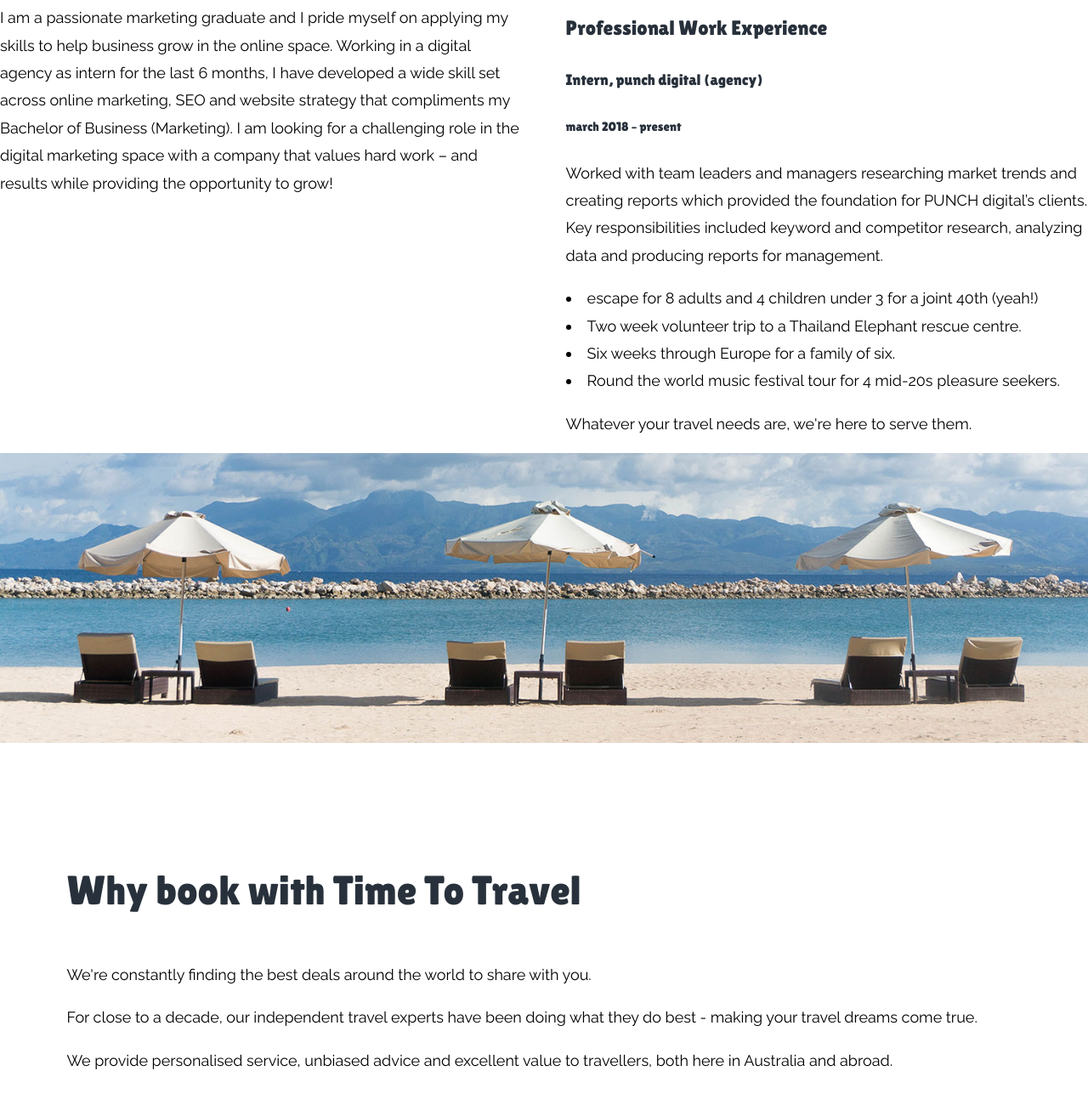
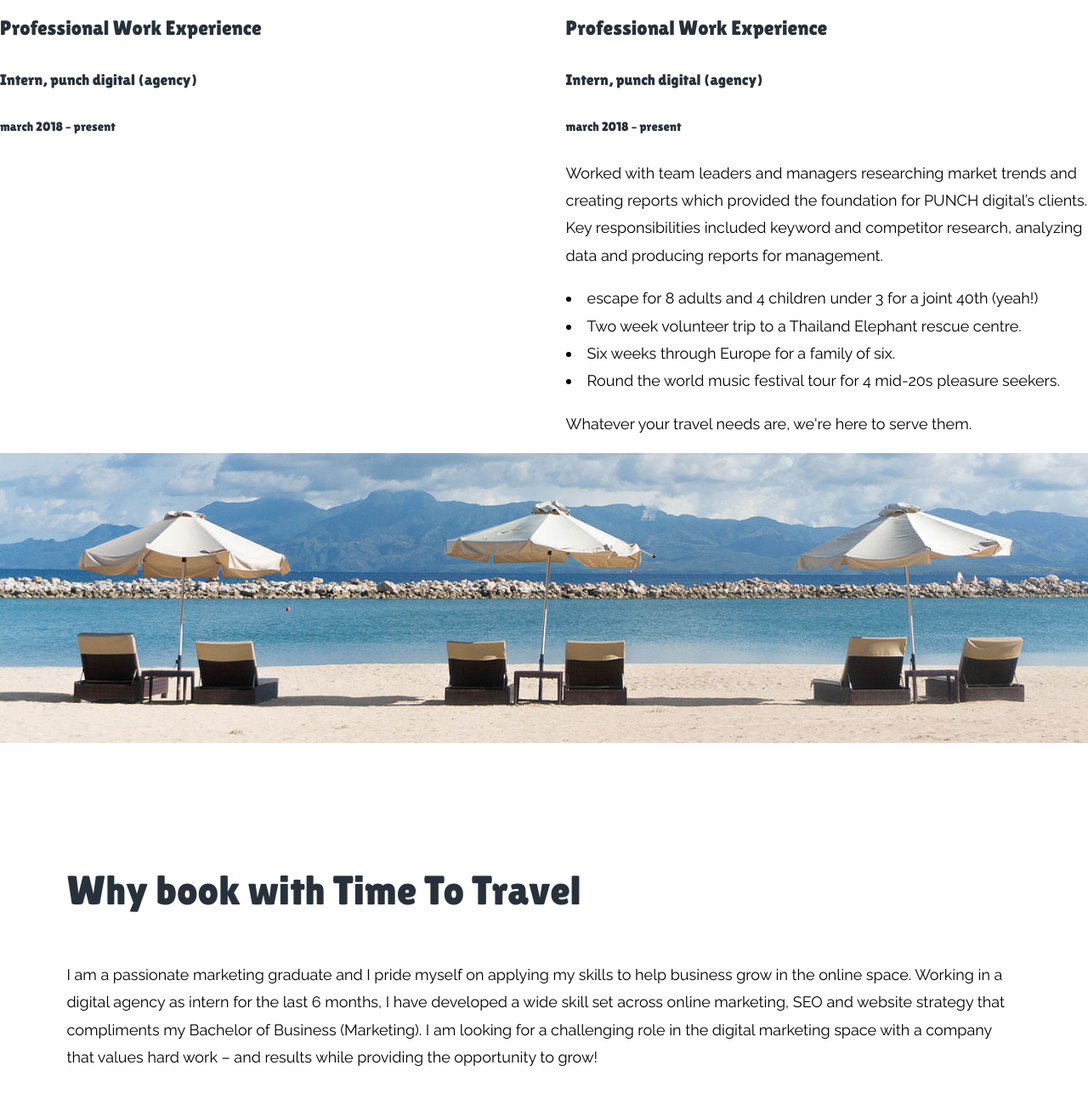
Before and after one commit to sethidium/WEW-oct2018, a plain HTML site: page index.html in a window 1280 px wide. Shown: the part 1080-2380 px from the top of the page at 85% size. Drawn offline with Linux system fonts and the light colour scheme; a script that the page names is missing.

Commit message:
Update index.html

```diff
--- a/index.html
+++ b/index.html
@@ -80,8 +80,10 @@
            <h2>Job History</h2>
            <div class="content-area-grid">
                <div class= "content-block">
-
-               <p>I am a passionate marketing graduate and I pride myself on applying my skills to help business grow in the online space.  Working in a digital agency as intern for the last 6 months, I have developed a wide skill set across online marketing, SEO and website strategy that compliments my Bachelor of Business (Marketing).  I am looking for a challenging role in the digital marketing space with a company that values hard work – and results while providing the opportunity to grow!</p>
+ <h3>Professional Work Experience</h3>
+                    <h4>Intern, punch digital (agency)</h4>
+                    <h5>march 2018 – present</h5>
+               <p></p>
 
                 </div>
                 <div class= "content-block">
@@ -105,11 +107,8 @@
             <section class="layout-wide">
                 <h2>Why book with Time To Travel</h2>
 
-                <p>We're constantly finding the best deals around the world to share with you.</p>
+                <p>I am a passionate marketing graduate and I pride myself on applying my skills to help business grow in the online space.  Working in a digital agency as intern for the last 6 months, I have developed a wide skill set across online marketing, SEO and website strategy that compliments my Bachelor of Business (Marketing).  I am looking for a challenging role in the digital marketing space with a company that values hard work – and results while providing the opportunity to grow!</p>
 
-                <p>For close to a decade, our independent travel experts have been doing what they do best - making your travel dreams come true.</p>
-
-                <p>We provide personalised service, unbiased advice and excellent value to travellers, both here in Australia and abroad.</p>
             </section>
 
     </main>
```
